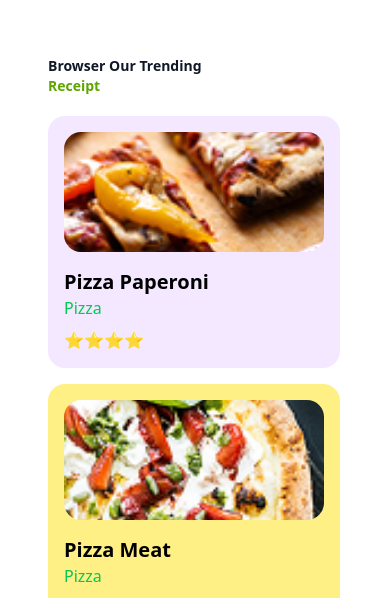
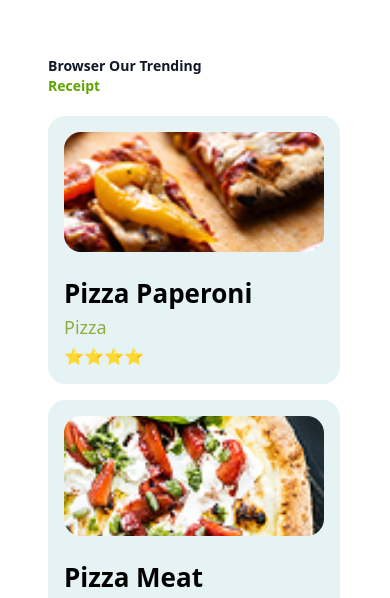
Before and after one commit to IhratPramudya/elemes-teknikal-interview, a Next.js app: page / in a window 390 px wide. Shown: the part 1398-1996 px from the top of the page. Built offline with nearby package versions, Linux system fonts and the light colour scheme.

Commit message:
fix: message: Beautifull Responsive Navigation bottom

```diff
--- a/src/app/globals.css
+++ b/src/app/globals.css
@@ -55,3 +55,34 @@
   letter-spacing: 5%;
   text-transform: uppercase;
 }
+
+
+/* Card dasar */
+.card-hover {
+  border-radius: 12px;
+  overflow: hidden;
+  transition: all 0.3s ease; /* Transisi yang halus saat hover */
+}
+
+/* Gambar latar belakang yang muncul pada hover */
+.card-hover:hover {
+  height: 200px;
+  background-image: url('/images/bg-image.jpg'); /* Path gambar */
+  background-size: cover;
+  background-position: center;
+  opacity: 0.2;
+  z-index: 0;
+}
+
+.view:hover {
+  height: 200px;
+  transition: all 0.3s ease;
+}
+
+.landing-hover:hover {
+  background-image: url('/images/bg-image.jpg'); /* Path gambar */
+  background-size: cover;
+  background-position: center;
+  opacity: 0.2;
+  z-index: 0;
+}
--- a/src/components/Layout/Header.jsx
+++ b/src/components/Layout/Header.jsx
@@ -47,7 +47,7 @@ const Header = () => {
             </div>
 
             <div className="hidden sm:flex sm:ml-70 sm:gap-[32px]">
-                <span className="absolute w-[36px] h-[19px] top-[22px] left-[723px] rounded-[8px] bg-[#E7462D] flex items-center justify-center">Hot</span>
+                <span className="sm:absolute sm:w-[36px] sm:h-[19px] sm:top-[22px] sm:left-[580px] sm:rounded-[8px] sm:bg-[#E7462D] sm:flex sm:items-center sm:justify-center">Hot</span>
                 {
                     menuItems.map((item, key) => (
                         <Link className="text-gray-600 hover:text-blue-600" key={item.id} href={item.url}>
--- a/src/screens/home/Landing.jsx
+++ b/src/screens/home/Landing.jsx
@@ -1,14 +1,17 @@
+import Button from "@/components/ui/Button";
+import Image from "next/image";
+
 
 const Landing = () => {
     const trendingItems = [
-        { name: 'Pizza Paperoni', category: "Pizza", rating: 4, image: '/images/landing/pizza-paperoni.png', bgClass: 'bg-purple-100' },
-        { name: 'Pizza Meat', category: "Pizza", rating: 4, image: '/images/landing/pizza-meat.png', bgClass: 'bg-yellow-200' },
-        { name: 'Doner Kebab', category: "Kebab", rating: 4, image: '/images/landing/doner-kebab.png', bgClass: 'bg-lime-50' },
-        { name: 'Salmon Roll', category: "Salmon", rating: 4, image: '/images/landing/pizza-paperoni.png', bgClass: 'bg-blue-100' },
-        { name: 'Cupcake Choco', category: "Cupcake", rating: 4, image: '/images/landing/cupcake-coco.png', bgClass: 'bg-yellow-100' },
-        { name: 'Doughnut Milk', category: "Doughnut", rating: 4, image: '/images/landing/donat-unicorn.png', bgClass: 'bg-purple-100' },
-        { name: 'Doughnut Unicorn', category: "Doughnut", rating: 4, image: '/images/landing/donat-unicorn.png', bgClass: 'bg-yellow-200' },
-        { name: 'Kathi kebab', category: "Kebab", rating: 4, image: '/images/landing/donat-unicorn.png', bgClass: 'bg-yellow-200' },
+        { name: 'Pizza Paperoni', category: "Pizza", rating: 4, image: '/images/landing/pizza-paperoni.png', bgClass: 'bg-[#E6F3F5]' },
+        { name: 'Pizza Meat', category: "Pizza", rating: 4, image: '/images/landing/pizza-meat.png', bgClass: 'bg-[#E6F3F5]' },
+        { name: 'Doner Kebab', category: "Kebab", rating: 4, image: '/images/landing/doner-kebab.png', bgClass: 'bg-[#EAEEFA]' },
+        { name: 'Salmon Roll', category: "Salmon", rating: 4, image: '/images/landing/pizza-paperoni.png', bgClass: 'bg-[#F9EEF3]' },
+        { name: 'Cupcake Choco', category: "Cupcake", rating: 4, image: '/images/landing/cupcake-coco.png', bgClass: 'bg-[#F0FEEB]' },
+        { name: 'Doughnut Milk', category: "Doughnut", rating: 4, image: '/images/landing/donat-unicorn.png', bgClass: 'bg-[#F3F7D9]' },
+        { name: 'Doughnut Unicorn', category: "Doughnut", rating: 4, image: '/images/landing/donat-unicorn.png', bgClass: 'bg-[#F3F7D9]' },
+        { name: 'Kathi kebab', category: "Kebab", rating: 4, image: '/images/landing/donat-unicorn.png', bgClass: 'bg-[#EAEEFA]' },
     ]
   return (
     <section className="w-full mt-[-300] sm:w-[1440px] sm:h-[1039px] bg-white sm:mt-[-200]">
@@ -20,20 +23,26 @@ const Landing = () => {
             <div className="grid grid-cols-1 gap-4 mr-[50px] sm:mr-0 sm:grid sm:grid-cols-3 sm:gap-5 sm:ml-30">
                 {
                     trendingItems.map((item, index) => (
-                        <div key={index} className={`${item.bgClass} rounded-[17px] p-4 sm:w-[287.5px] sm:h-[306px] sm:rounded-[17px]`}>
+                        <div key={index} className={`${item.bgClass} rounded-[17px] p-4 sm:w-[287.5px] sm:h-[306px] sm:rounded-[17px] view-card`}>
+                            <div className="sm:absolute landing-hover sm:w-[287.5px] sm:h-[306px] sm:bg-cover sm:bg-center sm:opacity-50"></div>
                             <div className="w-[118.15] h-[120px] object-contain mb-4">
-                                <img
+                                <Image
                                 width={139} height={139} quality={100}
                                 src={item.image} alt={item.name} className="w-full h-full object-cover rounded-[17px]" />
                             </div>
                             <div>
-                                <h3 className="text-xl font-semibold text-black">{item.name}</h3>
-                                <p className="text-green-500">{item.category}</p>
+                                <h3 className="text-xl font-semibold text-black font-rubik text-[26px] leading-[50px] tracking-[0%]">{item.name}</h3>
+                                <p className="text-[#8BAC3E] font-rubik font-medium text-[18px] leading-none tracking-[0%]">{item.category}</p>
                                 <p className="mt-2 text-yellow-500">{'⭐'.repeat(item.rating)}</p>
                             </div>
                         </div>
                     ))
                 }
+            </div>
+            <div className="hidden sm:block sm:w-[160px] sm:h-[50px] sm:absolute sm:top-[2300px] sm:left-[640px] sm:rounded-full">
+                   <Button className="bg-[#8BAC3E]">
+                        <span className="text-custom text-center">ALL Receipt</span>
+                    </Button>
             </div>
         </div>
     </section>
--- /dev/null
+++ b/src/screens/home/Navigation.jsx
@@ -0,0 +1,29 @@
+
+export default function Navigation() {
+    return (
+        <div className="sm:hidden flex justify-between items-center p-4 bg-white">
+
+            <div className="flex flex-col items-center">
+                <div className="w-6 h-1 bg-gray-600 mb-1"></div>
+                <div className="w-6 h-1 bg-gray-600 mb-1"></div>
+                <div className="w-6 h-1 bg-gray-600 mb-1"></div>
+                <p className="text-sm text-gray-700 mt-2">Home</p>
+            </div>
+
+            <div className="flex flex-col items-center">
+                <div className="w-6 h-1 bg-gray-600 mb-1"></div>
+                <div className="w-6 h-1 bg-gray-600 mb-1"></div>
+                <div className="w-6 h-1 bg-gray-600 mb-1"></div>
+                <p className="text-sm text-gray-700 mt-2">Promotions</p>
+            </div>
+
+            <div className="flex flex-col items-center">
+            <div className="w-6 h-1 bg-gray-600 mb-1"></div>
+            <div className="w-6 h-1 bg-gray-600 mb-1"></div>
+            <div className="w-6 h-1 bg-gray-600 mb-1"></div>
+            <p className="text-sm text-gray-700 mt-2">Others</p>
+            </div>
+      </div>
+
+    )
+}
--- a/src/screens/home/Trending.jsx
+++ b/src/screens/home/Trending.jsx
@@ -48,12 +48,13 @@ const Trending = () => {
                 <div className="flex space-x-6">
                     {
                         categories.map((category, index) => (
-                            <div key={index} className={`${category.bgClass} w-[230px] h-[140px] rounded-lg flex flex-col justify-center items-center shadow-sm`}>
-                                <Image
-                                    width={100} height={100} quality={100}
-                                    src={category.image} alt={category.name} className="w-10 h-10 mb-2" />
-                                <p className="text-sm font-medium text-gray-800">{category.name}</p>
-                                <p className="text-xs text-gray-500">{category.items} Items</p>
+                            <div key={index} className={`${category.bgClass} w-[230px] h-[140px] rounded-lg flex flex-col justify-center items-center shadow-sm view`}>
+                                    <div className="sm:absolute card-hover sm:w-[240px] sm:h-[50px] sm:bg-cover sm:bg-center sm:opacity-50"></div>
+                                    <Image
+                                        width={100} height={100} quality={100}
+                                        src={category.image} alt={category.name} className="w-10 h-10 mb-2 z-10" />
+                                    <p className="text-sm font-medium text-gray-800 z-10">{category.name}</p>
+                                    <p className="text-xs text-gray-500 z-10">{category.items} Items</p>
                             </div>
                         ))
                     }
--- a/src/screens/home/index.jsx
+++ b/src/screens/home/index.jsx
@@ -1,6 +1,7 @@
 import Footer from "./Footer";
 import Hero from "./Hero";
 import Landing from "./Landing";
+import Navigation from "./Navigation";
 import Trending from "./Trending";
 
 const HomeScreen = () => {
@@ -10,6 +11,7 @@ const HomeScreen = () => {
             <Trending />
             <Landing />
             <Footer />
+            <Navigation />
         </div>
     )
 }
```
Also changed, not shown: src/screens/home/Footer.jsx (+4 -4 lines).
